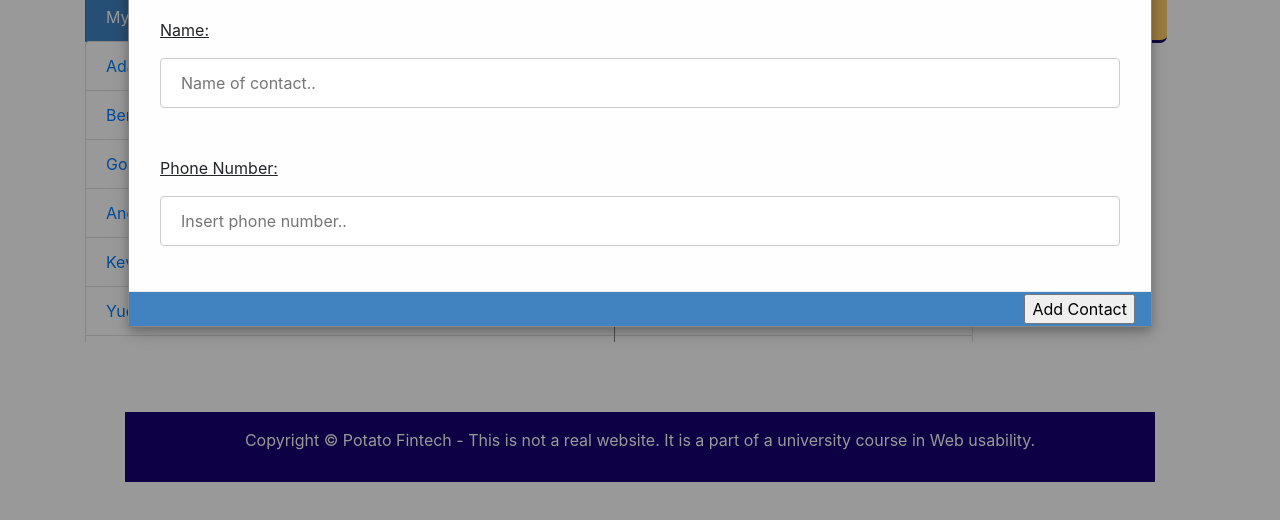
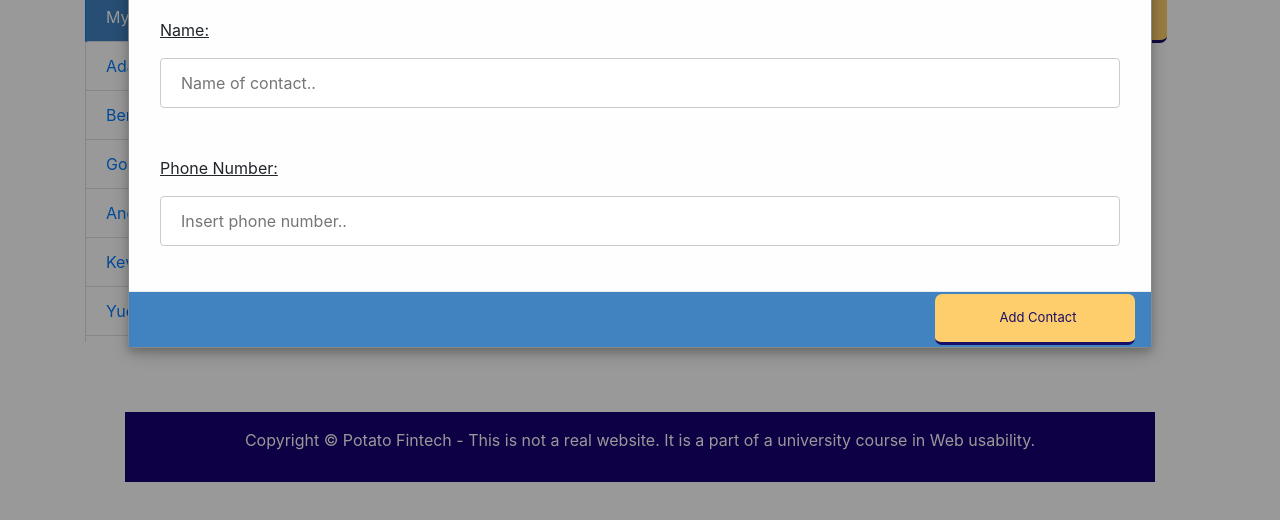
Before and after one commit to GustafSagent/GustafSagentPotatoFintech, a website: page Logged-In/contact.html in a window 1280 px wide. Both pictures are taken after a click on the button "Add New Contact". Shown: the part 148-668 px from the top of the page. Drawn offline with nearby package versions, Linux system fonts and the light colour scheme; a web font is replaced by a local one.

Commit message:
buttons contact

```diff
--- a/Logged-In/contact.html
+++ b/Logged-In/contact.html
@@ -106,7 +106,7 @@
         </div>
       </div>
       <div style="text-align:center;">
-        <button id="myBtn">Add New Contact</button>
+        <button class="contactButtons" id="myBtn">Add New Contact</button>
       </div>
 
 
@@ -142,7 +142,7 @@
         </div>
         <div class="modal-footer">
           <div style="text-align:center;">
-            <button id="mySubmitBtn">Add Contact</button>
+            <button class="contactButtons" id="mySubmitBtn">Add Contact</button>
           </div>
         </div>
       </div>
@@ -167,7 +167,7 @@
         </div>
         <div class="modal-footer-comfirmation">
           <div style="text-align:center;">
-            <button id="okButton">OK</button>
+            <button class="contactButtons" id="okButton">OK</button>
           </div>
         </div>
       </div>
--- a/Logged-In/css/contacts.css
+++ b/Logged-In/css/contacts.css
@@ -259,6 +259,23 @@ label[for=paym] {
   height: 100px;
 }
 
+.contactButtons {
+  width: 200px;
+  border-radius: 7px;
+  background: #ffce6c;
+  text-decoration: center;
+  border: none;
+  color: #180e68;
+  margin-top: 0px;
+  padding-top: 14px;
+  padding-bottom: 14px;
+  outline: none;
+  font-size: 13px;
+  border-bottom: 3px solid #180e68;
+  cursor: pointer;
+  padding-right: 0px;
+}
+
 @media (max-width: 768px) {
   #contact-headAndInfo.list-group {
     width: 100%;
```
